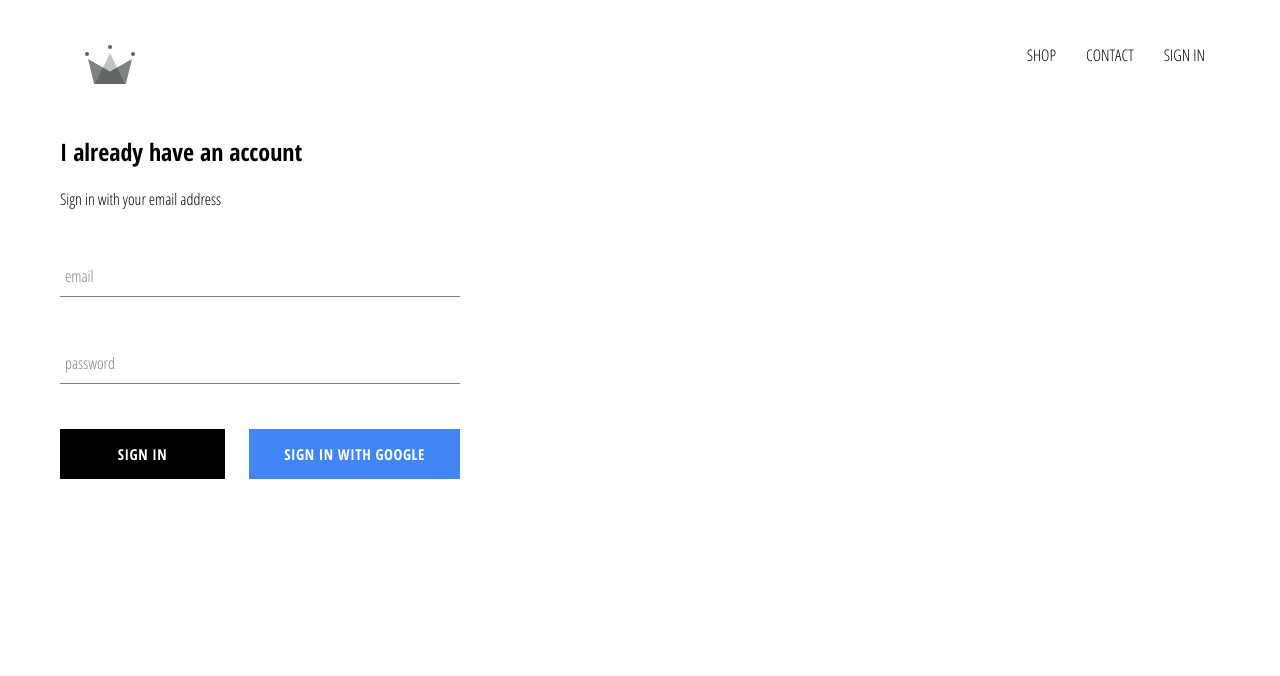
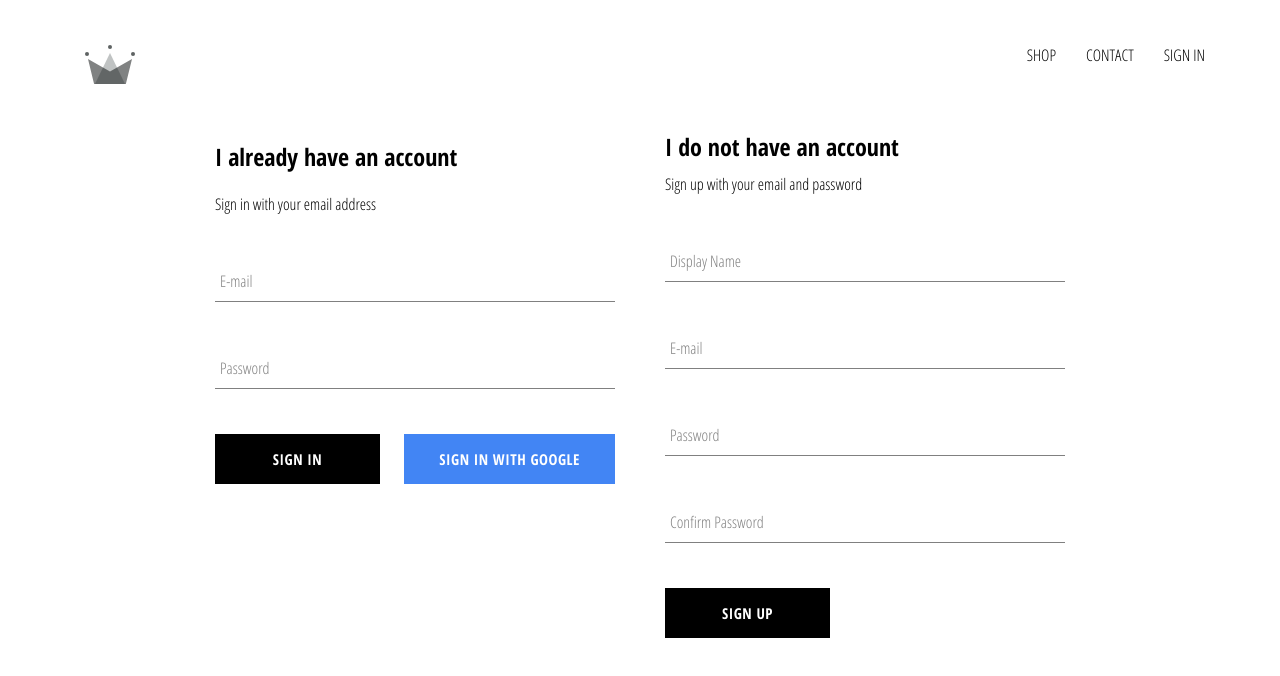
Before and after one commit to DamianRivas/sigma-clothing, a React (Create React App) app: page /signin in a window 1280 px wide. Shown: the top 676 px of the page. Built offline with nearby package versions, Linux system fonts and the light colour scheme; no server answers.

Commit message:
Implement signup with firebase email/password

```diff
--- a/src/App.js
+++ b/src/App.js
@@ -7,7 +7,7 @@
 import ShopPage from "./components/shop/shop.component";
 import SignInAndSignUpPage from "./pages/sign-in-and-sign-up/sign-in-and-sign-up.component";
 import Header from "./components/header/header.component";
-import { auth } from "./firebase/firebase.utils";
+import { auth, createUserProfileDocument } from "./firebase/firebase.utils";
 
 class App extends Component {
   constructor() {
@@ -20,9 +20,21 @@
   unsubscribeFromAuth = null;
 
   componentDidMount() {
-    this.unsubscribeFromAuth = auth.onAuthStateChanged(user => {
-      this.setState({ currentUser: user });
-      console.log(user);
+    this.unsubscribeFromAuth = auth.onAuthStateChanged(async userAuth => {
+      if (userAuth) {
+        const userRef = await createUserProfileDocument(userAuth);
+
+        userRef.onSnapshot(snapshot => {
+          this.setState({
+            currentUser: {
+              id: snapshot.id,
+              ...snapshot.data(),
+            },
+          });
+        });
+      } else {
+        this.setState({ currentUser: userAuth });
+      }
     });
   }
 
--- a/src/components/sign-in/sign-in.component.jsx
+++ b/src/components/sign-in/sign-in.component.jsx
@@ -39,7 +39,7 @@
             id="sign-in-email"
             value={this.state.email}
             handleChange={this.handleChange}
-            label="email"
+            label="E-mail"
             required
           />
           <FormInput
@@ -48,7 +48,7 @@
             id="sign-in-password"
             value={this.state.password}
             handleChange={this.handleChange}
-            label="password"
+            label="Password"
             required
           />
 
--- /dev/null
+++ b/src/components/sign-up/sign-up.component.jsx
@@ -0,0 +1,97 @@
+import { Component } from "react";
+
+import FormInput from "../form-input/form-input.component";
+import CustomButton from "../custom-button/custom-button.component";
+
+import { auth, createUserProfileDocument } from "../../firebase/firebase.utils";
+
+import "./sign-up.styles.scss";
+
+export default class SignUp extends Component {
+  constructor() {
+    super();
+    this.state = {
+      displayName: "",
+      email: "",
+      password: "",
+      confirmPassword: "",
+    };
+  }
+
+  handleSubmit = async e => {
+    e.preventDefault();
+    const { displayName, email, password, confirmPassword } = this.state;
+
+    if (password !== confirmPassword) {
+      alert("passwords don't match");
+      return;
+    }
+
+    try {
+      const { user } = await auth.createUserWithEmailAndPassword(
+        email,
+        password
+      );
+      await createUserProfileDocument(user, { displayName });
+      this.setState({
+        displayName: "",
+        email: "",
+        password: "",
+        confirmPassword: "",
+      });
+    } catch (error) {
+      console.error(error);
+    }
+  };
+
+  handleChange = e => {
+    const { name, value } = e.target;
+
+    this.setState({ [name]: value });
+  };
+
+  render() {
+    const { displayName, email, password, confirmPassword } = this.state;
+    return (
+      <div className="sign-up">
+        <h2 className="title">I do not have an account</h2>
+        <span>Sign up with your email and password</span>
+        <form onSubmit={this.handleSubmit} className="sign-up-form">
+          <FormInput
+            type="text"
+            name="displayName"
+            value={displayName}
+            onChange={this.handleChange}
+            label="Display Name"
+            required
+          />
+          <FormInput
+            type="email"
+            name="email"
+            value={email}
+            onChange={this.handleChange}
+            label="E-mail"
+            required
+          />
+          <FormInput
+            type="password"
+            name="password"
+            value={password}
+            onChange={this.handleChange}
+            label="Password"
+            required
+          />
+          <FormInput
+            type="password"
+            name="confirmPassword"
+            value={confirmPassword}
+            onChange={this.handleChange}
+            label="Confirm Password"
+            required
+          />
+          <CustomButton type="submit">SIGN UP</CustomButton>
+        </form>
+      </div>
+    );
+  }
+}
--- /dev/null
+++ b/src/components/sign-up/sign-up.styles.scss
@@ -0,0 +1,9 @@
+.sign-up {
+  display: flex;
+  flex-direction: column;
+  width: 400px;
+
+  .title {
+    margin: 10px 0;
+  }
+}
--- a/src/firebase/firebase.utils.js
+++ b/src/firebase/firebase.utils.js
@@ -12,11 +12,32 @@
   measurementId: "G-8SR3D81YYY",
 };
 
+export const createUserProfileDocument = async (userAuth, additionalData) => {
+  if (!userAuth) return;
+
+  const userRef = firestore.doc(`users/${userAuth.uid}`);
+  const snapshot = await userRef.get();
+
+  if (!snapshot.exists) {
+    const { displayName, email } = userAuth;
+    const createdAt = new Date();
+
+    try {
+      await userRef.set({ displayName, email, createdAt, ...additionalData });
+    } catch (error) {
+      console.error("Error creating user:", error.message);
+    }
+  }
+
+  return userRef;
+};
+
 firebase.initializeApp(config);
 
 export const auth = firebase.auth();
 export const firestore = firebase.firestore();
 
+// Set up and export the Google Auth provider
 const provider = new firebase.auth.GoogleAuthProvider();
 provider.setCustomParameters({ prompt: "select_account" });
 export const signInWithGoogle = () => auth.signInWithPopup(provider);
--- a/src/pages/sign-in-and-sign-up/sign-in-and-sign-up.component.jsx
+++ b/src/pages/sign-in-and-sign-up/sign-in-and-sign-up.component.jsx
@@ -1,10 +1,12 @@
 import SignIn from "../../components/sign-in/sign-in.component";
+import SignUp from "../../components/sign-up/sign-up.component";
 
 import "./sign-in-and-sign-up.styles.scss";
 
 const SignInAndSignUpPage = () => (
   <div className="sign-in-and-sign-up">
     <SignIn />
+    <SignUp />
   </div>
 );
 
--- a/src/pages/sign-in-and-sign-up/sign-in-and-sign-up.styles.scss
+++ b/src/pages/sign-in-and-sign-up/sign-in-and-sign-up.styles.scss
@@ -0,0 +1,6 @@
+.sign-in-and-sign-up {
+  width: 850px;
+  display: flex;
+  justify-content: space-between;
+  margin: 30px auto;
+}
```
